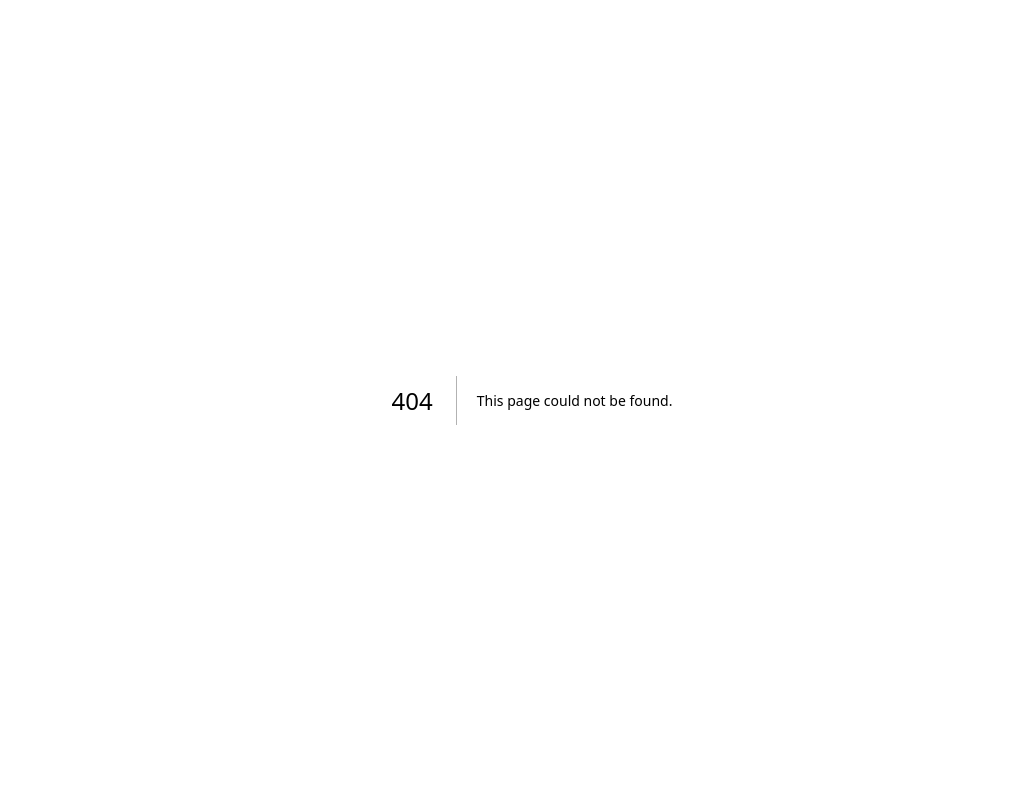
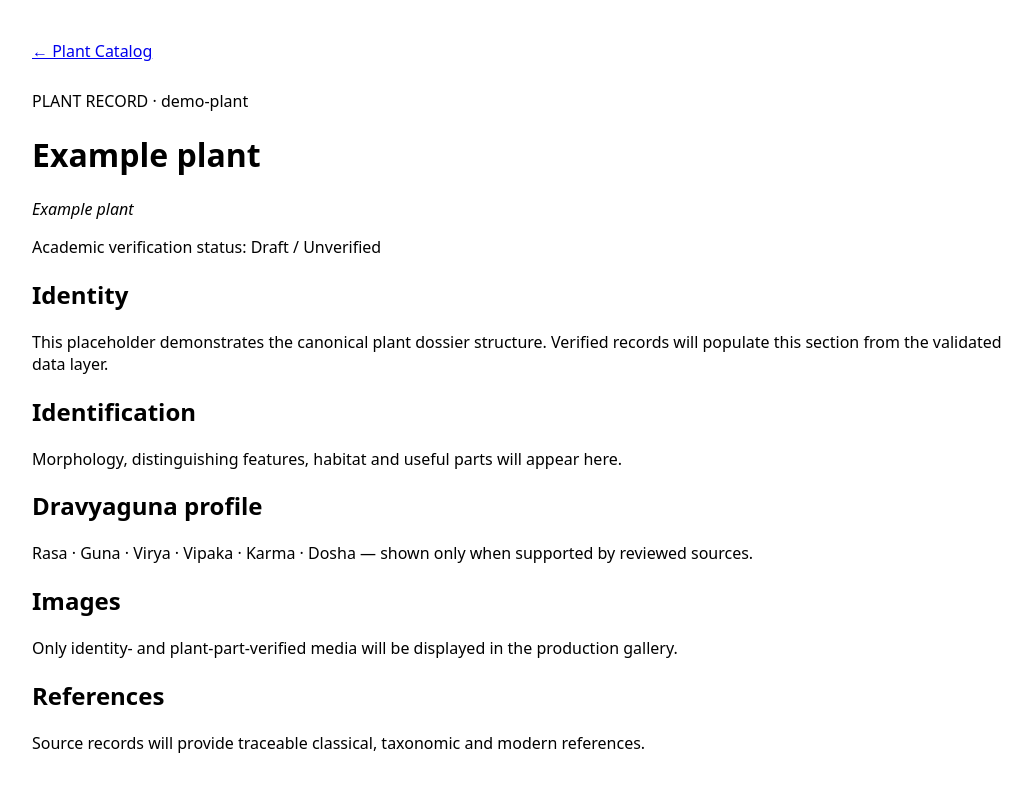
Before and after one commit to aanandkumar799/Dravyaguna-World, a Next.js app: page /plants/demo-plant in a window 1280 px wide. Before the commit this address had no page. Shown: the top 788 px of the page, without its empty margins (108-1140 px from the left). Built offline with nearby package versions, Linux system fonts and the light colour scheme.

Commit message:
feat: add plant catalog and dossier foundation

```diff
--- /dev/null
+++ b/app/plants/[slug]/page.tsx
@@ -0,0 +1,13 @@
+import Link from "next/link";
+export default async function PlantPage({params}:{params:Promise<{slug:string}>}){
+ const {slug}=await params;
+ return <main style={{maxWidth:1000,margin:"0 auto",padding:"32px 24px",fontFamily:"system-ui"}}>
+  <Link href="/plants">← Plant Catalog</Link>
+  <header style={{marginTop:28}}><p>PLANT RECORD · {slug}</p><h1>Example plant</h1><p><i>Example plant</i></p><p>Academic verification status: Draft / Unverified</p></header>
+  <section><h2>Identity</h2><p>This placeholder demonstrates the canonical plant dossier structure. Verified records will populate this section from the validated data layer.</p></section>
+  <section><h2>Identification</h2><p>Morphology, distinguishing features, habitat and useful parts will appear here.</p></section>
+  <section><h2>Dravyaguna profile</h2><p>Rasa · Guna · Virya · Vipaka · Karma · Dosha — shown only when supported by reviewed sources.</p></section>
+  <section><h2>Images</h2><p>Only identity- and plant-part-verified media will be displayed in the production gallery.</p></section>
+  <section><h2>References</h2><p>Source records will provide traceable classical, taxonomic and modern references.</p></section>
+ </main>;
+}
```
